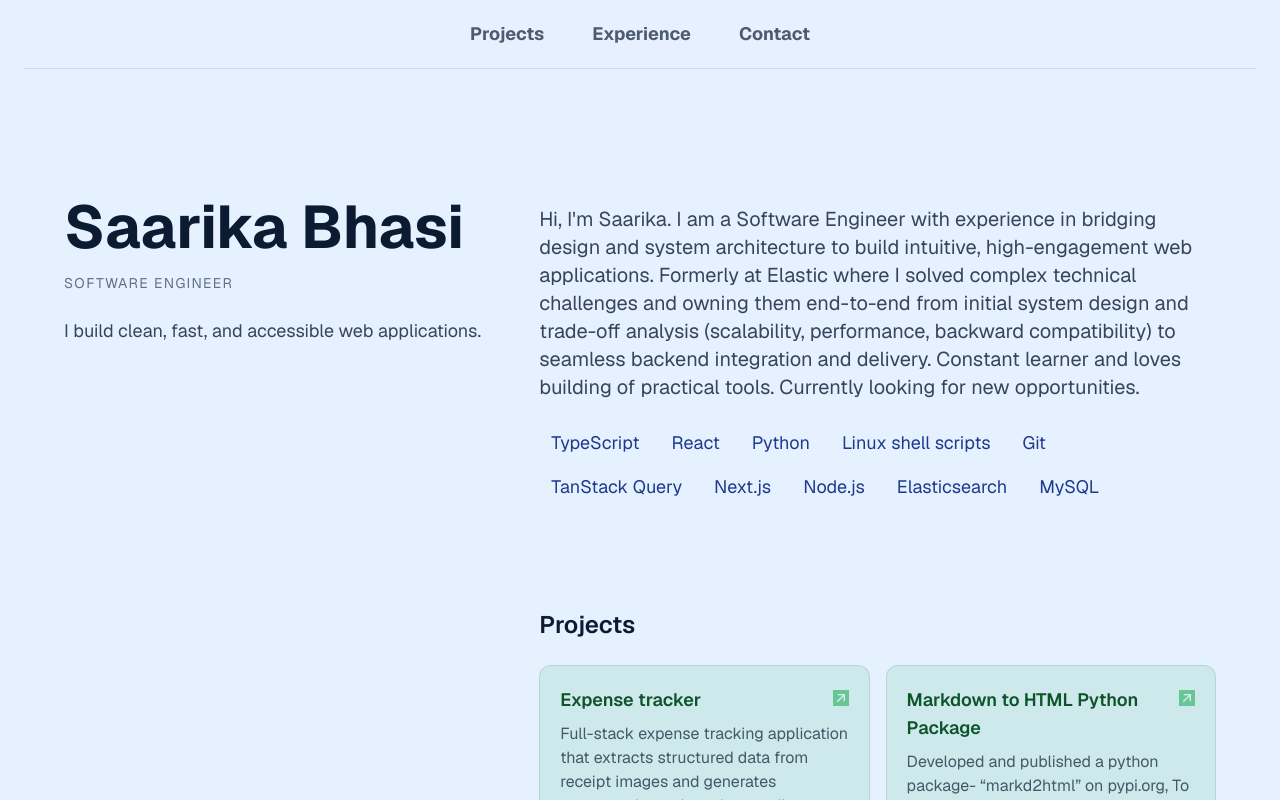
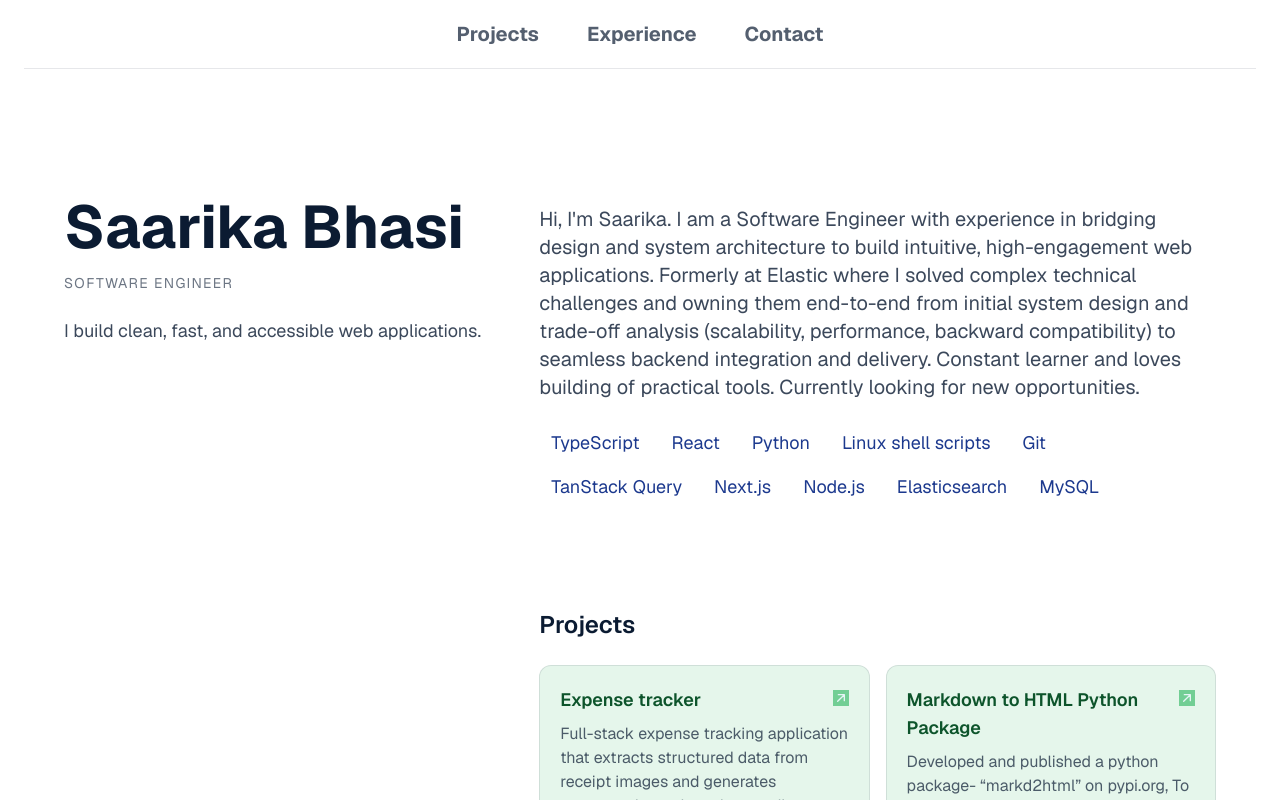
Before and after one commit to saarikabhasi/portfolio, a Next.js app: page / in a window 1280 px wide. Shown: the top 800 px of the page. Built offline with nearby package versions, Linux system fonts and the light colour scheme.

Commit message:
change all bg to white and increase font size in nav

```diff
--- a/src/app/globals.css
+++ b/src/app/globals.css
@@ -1,7 +1,7 @@
 @import "tailwindcss";
 
 :root {
-  --background: #e6f1ff;
+  --background: white;
   --foreground: #0b1b32;
 }
 
--- a/src/app/nav.tsx
+++ b/src/app/nav.tsx
@@ -4,7 +4,7 @@ export function Nav() {
     return (
         <header className="sticky top-0 z-10 border-b border-foreground/10 bg-background/80 backdrop-blur ">
             <nav className="mx-auto  max-w-7xl items-center justify-between px-6 py-4">
-                <ul className="flex flex-row justify-center gap-6 text-lg font-bold">
+                <ul className="flex flex-row justify-center gap-6 text-xl font-bold">
                     {sections.map((item) => (
                         <li key={item}>
                             <a href={`#${item.toLowerCase()}`} className="inline-block rounded-full px-3 py-1 opacity-70 transition duration-150 hover:bg-yellow-300/40  hover:opacity-100 active:scale-95 active:bg-cyan-400/20">
```
